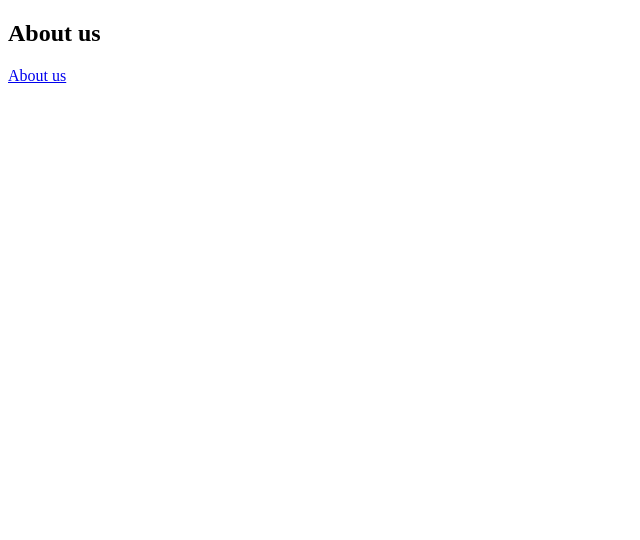
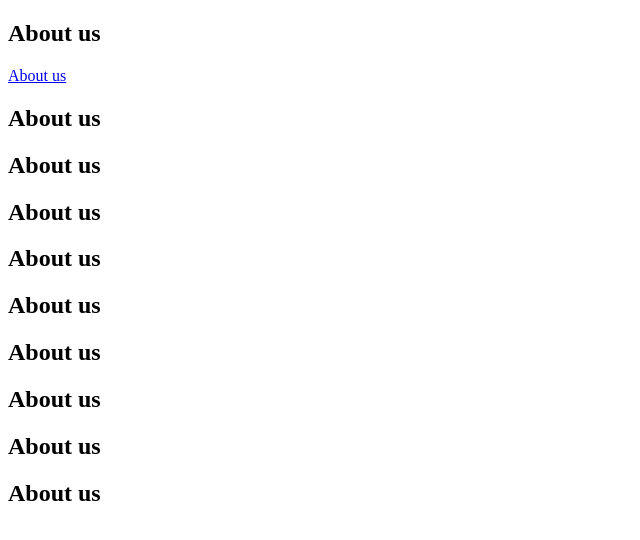
Before and after one commit to chinmayborgaonkar/sunbeam-website, a plain HTML site: page website/aboutus.html in a window 1280 px wide. Shown: the whole page, without its empty margins (0-640 px from the left). Drawn offline with Linux system fonts and the light colour scheme.

Commit message:
added abouut us msg

```diff
--- a/website/aboutus.html
+++ b/website/aboutus.html
@@ -10,6 +10,17 @@
 <body>
     <h2>About us</h2>
     <a href="/day2/website/aboutus.html">About us</a>
+    <h2>About us</h2>
+    <h2>About us</h2>
+    <h2>About us</h2>
+    <h2>About us</h2>
+    <h2>About us</h2>
+    <h2>About us</h2>
+    <h2>About us</h2>
+    <h2>About us</h2>
+    <h2>About us</h2>
+
+
 </body>
 
 </html>
```
